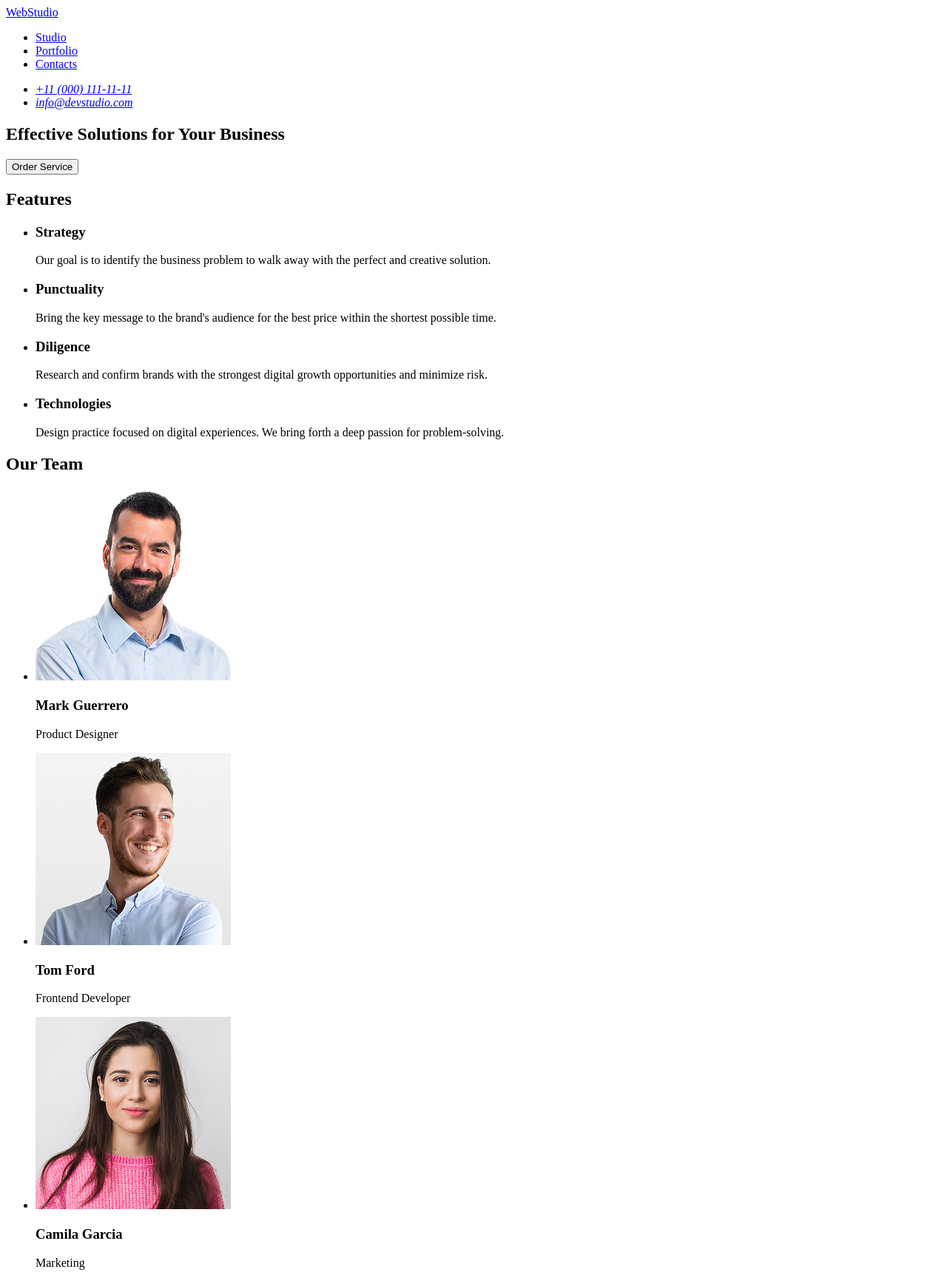
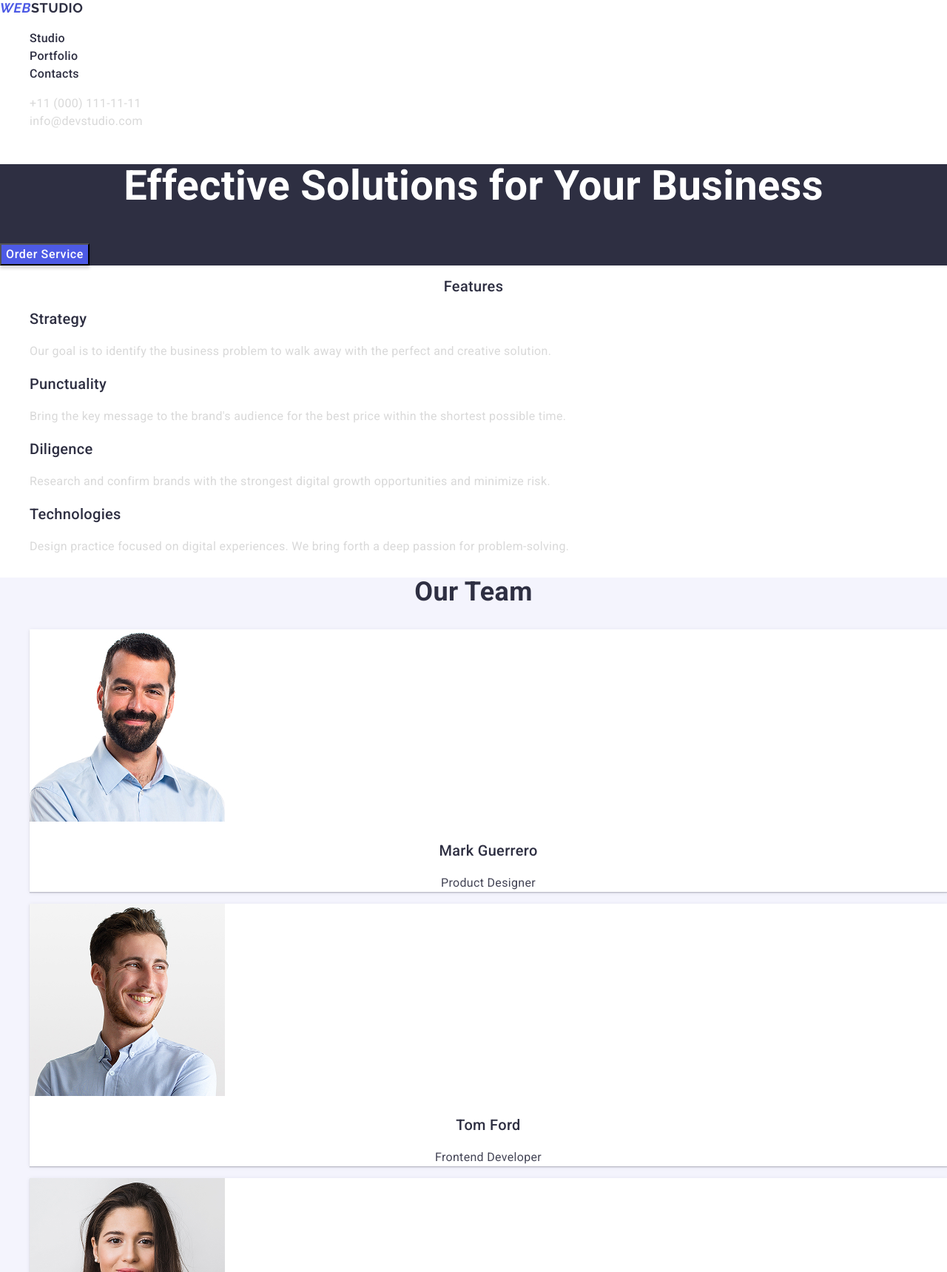
Before and after one commit to Oleh-Freeman/goit-markup-hw-02, a plain HTML site: page index.html in a window 1280 px wide. Shown: the top 1720 px of the page at 74% size. Drawn offline with nearby package versions, Linux system fonts and the light colour scheme.

Commit message:
check-hw2

```diff
--- /dev/null
+++ b/css/common.css
@@ -0,0 +1,52 @@
+body {
+  font-family: 'Roboto', sans-serif;
+  font-weight: 400;
+  font-size: 16px;
+  line-height: 1.5;
+  letter-spacing: 0.02em;
+  color: #434455;
+}
+ul,
+ol {
+  list-style-type: none;
+}
+a {
+  color: inherit;
+  text-decoration: none;
+}
+p {
+}
+button {
+  cursor: pointer;
+}
+address {
+  font-style: normal;
+}
+.logo-big {
+  font-family: 'Raleway', sans-serif;
+  font-weight: 700;
+  font-style: italic;
+  font-size: 18px;
+  line-height: 1.17;
+  letter-spacing: 0.03em;
+  text-transform: uppercase;
+  color: #4d5ae5;
+}
+.logo-header {
+  font-family: 'Raleway', sans-serif;
+  font-weight: 700;
+  font-size: 18px;
+  line-height: 1.17;
+  letter-spacing: 0.03em;
+  text-transform: uppercase;
+  color: #2e2f42;
+}
+.logo-footer {
+  font-family: 'Raleway', sans-serif;
+  font-weight: 700;
+  font-size: 18px;
+  line-height: 1.17;
+  letter-spacing: 0.03em;
+  text-transform: uppercase;
+  color: #f4f4fd;
+}
--- /dev/null
+++ b/css/features.css
@@ -0,0 +1,31 @@
+.section {
+}
+.features {
+}
+.section-title {
+  font-weight: 700;
+  font-size: 36px;
+  line-height: 1.11;
+  text-align: center;
+  color: #2e2f42;
+}
+.features-title {
+  font-weight: 500;
+  font-size: 20px;
+  line-height: 1.2;
+  color: #2e2f42;
+}
+.features-list {
+}
+.features-item {
+}
+.features-subtitle {
+  font-weight: 500;
+  font-size: 20px;
+  line-height: 1.2;
+  color: #2e2f42;
+}
+.features-text {
+  font-size: 16px;
+  color: #d9d9d9;
+}
--- /dev/null
+++ b/css/footer.css
@@ -0,0 +1,8 @@
+.footer {
+  background: #2e2f42;
+}
+
+.footer-slogan {
+  font-size: 16px;
+  color: #f4f4fd;
+}
--- /dev/null
+++ b/css/header.css
@@ -0,0 +1,32 @@
+.header {
+}
+.nav {
+}
+.nav-list {
+}
+.nav-list-item {
+}
+.nav-list-link {
+  font-weight: 500;
+  font-size: 16px;
+  color: #2e2f42;
+}
+.nav-list-link:hover,
+.nav-list-link:focus {
+  color: #4d5ae5;
+}
+
+.contacts {
+}
+.contacts-list {
+}
+.contacts-item {
+}
+.contacts-link {
+  font-size: 16px;
+  color: #d9d9d9;
+}
+.contacts-link:hover,
+.contacts-link:focus {
+  color: #4d5ae5;
+}
--- /dev/null
+++ b/css/hero.css
@@ -0,0 +1,20 @@
+.hero {
+  background: #2e2f42;
+}
+.hero-slogan {
+  font-weight: 700;
+  font-size: 56px;
+  line-height: 1.07;
+  text-align: center;
+  color: #fff;
+}
+.btn {
+  font-weight: 500;
+  font-size: 16px;
+  line-height: 1.5;
+  letter-spacing: 0.04em;
+  background-color: transparent;
+  color: #fff;
+  box-shadow: 0 4px 4px 0 rgba(0, 0, 0, 0.15);
+  background: #4d5ae5;
+}
--- /dev/null
+++ b/css/main.css
@@ -0,0 +1,8 @@
+@import './common.css';
+
+@import './header.css';
+@import './hero.css';
+@import './features.css';
+@import './team.css';
+@import './portfolio.css';
+@import './footer.css';
--- /dev/null
+++ b/css/portfolio.css
@@ -0,0 +1,25 @@
+.portfolio {
+}
+.portfolio-title {
+  font-weight: 700;
+  font-size: 36px;
+  line-height: 1.11;
+  text-align: center;
+  color: #2e2f42;
+}
+.portfolio-list {
+}
+.portfolio-item {
+}
+.portfolio-ill {
+}
+.portfolio-subtitle {
+  font-weight: 500;
+  font-size: 20px;
+  line-height: 1.2;
+  color: #2e2f42;
+}
+.portfolio-app {
+  font-size: 16px;
+  color: #434455;
+}
--- a/css/styles.css
+++ /dev/null
@@ -1,17 +0,0 @@
-body {
-  font-family: Arial, sans-serif;
-  line-height: 1.5;
-  color: #1f2937;
-  background-color: #f8fafc;
-  margin: 0;
-  padding: 40px 24px;
-}
-
-h1,
-h2 {
-  margin-top: 0;
-}
-
-ul {
-  padding-left: 20px;
-}
--- /dev/null
+++ b/css/team.css
@@ -0,0 +1,34 @@
+.team {
+  background: #f4f4fd;
+}
+.team-title {
+  font-weight: 700;
+  font-size: 36px;
+  line-height: 1.11;
+  text-align: center;
+  color: #2e2f42;
+}
+.team-list {
+}
+.team-card {
+  box-shadow:
+    0 2px 1px 0 rgba(46, 47, 66, 0.08),
+    0 1px 1px 0 rgba(46, 47, 66, 0.16),
+    0 1px 6px 0 rgba(46, 47, 66, 0.08);
+  background: #fff;
+}
+.team-img {
+}
+.team-name {
+  font-weight: 500;
+  font-size: 20px;
+  line-height: 1.2;
+  text-align: center;
+  color: #2e2f42;
+}
+.team-job {
+  font-size: 16px;
+  line-height: 1.5;
+  text-align: center;
+  color: #434455;
+}
--- a/index.html
+++ b/index.html
@@ -4,30 +4,42 @@
 <head>
     <meta charset="UTF-8">
     <meta name="viewport" content="width=device-width, initial-scale=1.0">
-    <title>hw1-oleh-freeman</title>
+    <title>hw-oleh-freeman</title>
+    <!-- fonts Raleway+Robotto -->
+    <link rel="preconnect" href="https://fonts.googleapis.com">
+    <link rel="preconnect" href="https://fonts.gstatic.com" crossorigin>
+    <link
+        href="https://fonts.googleapis.com/css2?family=Raleway:ital,wght@0,100..900;1,100..900&family=Roboto:ital,wght@0,100..900;1,100..900&display=swap"
+        rel="stylesheet">
+    <!-- modern-normalize -->
+    <link rel="stylesheet" href="https://cdnjs.cloudflare.com/ajax/libs/modern-normalize/3.0.1/modern-normalize.css"
+        integrity="sha512-gnAN+RgTMylunXI7AMg+PtcUGpKZFkZJoFIkAWvdPFRrFJz3p2tx4+9xbjILRfN7CzoViMgS8vSf06fSQzWZjA=="
+        crossorigin="anonymous" referrerpolicy="no-referrer">
+    <!-- styles css -->
+    <link rel="stylesheet" href="./css/main.css">
 </head>
 
 <body>
-    <header id="header">
+    <header class="header" id="header">
         <!-- logo -->
-        <a href="index.html">WebStudio</a>
+        <a class="logo-header" href="index.html"><span class="logo-big">Web</span>Studio</a>
         <!--nav -->
-        <nav id="nav">
-            <ul>
-                <li><a href="#header">Studio</a></li>
-                <li><a href="#features">Portfolio</a></li>
-                <li><a href="#address">Contacts</a></li>
+        <nav class="nav" id="nav">
+            <ul class="nav-list">
+                <li class="nav-list-item"><a class="nav-list-link" href="#header">Studio</a></li>
+                <li class="nav-list-item"><a class="nav-list-link" href="#portfolio">Portfolio</a></li>
+                <li class="nav-list-item"><a class="nav-list-link" href="#address">Contacts</a></li>
             </ul>
         </nav>
         <!-- адреса -->
-        <address id="address">
-            <ul>
-                <li>
-                    <a href="tel:+110001111111">
+        <address class="contacts" id="address">
+            <ul class="contacts-list">
+                <li class="contacts-item">
+                    <a class="contacts-link" href="tel:+110001111111">
                         +11 (000) 111-11-11</a>
                 </li>
-                <li>
-                    <a href="mailto:info@devstudio.com">info@devstudio.com</a>
+                <li class="contacts-item">
+                    <a class="contacts-link" href="mailto:info@devstudio.com">info@devstudio.com</a>
                 </li>
             </ul>
         </address>
@@ -35,73 +47,123 @@
 
     <main>
         <!-- section hero -->
-        <section id="hero">
-            <h1>Effective Solutions
+        <section class="hero" id="hero">
+            <h1 class="hero-slogan">Effective Solutions
                 for Your Business</h1>
-            <button type="button">Order Service</button>
+            <button class="btn" type="button">Order Service</button>
         </section>
         <!-- section features -->
-        <section id="features">
-            <h2>Features</h2>
-            <ul>
-                <li>
-                    <h3>Strategy</h3>
-                    <p>Our goal is to identify the business
-                        problem to walk away with the perfect and creative solution.</p>
+        <section class="section features" id="features">
+            <h2 class="section-title features-title">Features</h2>
+            <ul class="features-list">
+                <li class="features-item">
+                    <h3 class="features-subtitle">Strategy</h3>
+                    <p class="features-text" width: 264px;>Our goal is to identify the business problem
+                        to walk away with the perfect
+                        and creative solution.</p>
                 </li>
-                <li>
-                    <h3>Punctuality</h3>
-                    <p>Bring the key message to the brand's audience for the best price within the shortest possible
+                <li class="features-item">
+                    <h3 class="features-subtitle">Punctuality</h3>
+                    <p class="features-text" width: 264px;>Bring the key message to the brand's audience
+                        for the best price within the
+                        shortest possible
                         time.
                     </p>
                 </li>
-                <li>
-                    <h3>Diligence</h3>
-                    <p>Research and confirm brands with the strongest digital growth opportunities and minimize
+                <li class="features-item">
+                    <h3 class="features-subtitle">Diligence</h3>
+                    <p class="features-text" width: 264px;>Research and confirm brands with the strongest
+                        digital growth opportunities
+                        and minimize
                         risk.</p>
                 </li>
-                <li>
-                    <h3>Technologies</h3>
-                    <p>Design practice focused on digital experiences. We bring forth a deep passion for
+                <li class="features-item">
+                    <h3 class="features-subtitle">Technologies</h3>
+                    <p class="features-text" width: 264px;>Design practice focused on digital
+                        experiences. We bring forth a deep
+                        passion for
                         problem-solving.
                     </p>
                 </li>
             </ul>
         </section>
-
         <!-- our team section -->
-        <section id="team">
-            <h2>Our Team</h2>
-            <ul>
-                <li>
-                    <img src="./images/team/img-3.jpg" alt="Mark Guerrero Product Designer" width="264" height="260">
-                    <h3>Mark Guerrero</h3>
-                    <p>Product Designer</p>
+        <section class="team" id="team">
+            <h2 class="team-title">Our Team</h2>
+            <ul class="team-list">
+                <li class="team-card">
+                    <img class="team-img" src="./images/team/img-3.jpg" alt="Mark Guerrero Product Designer" width="264"
+                        height="260">
+                    <h3 class="team-name">Mark Guerrero</h3>
+                    <p class="team-job">Product Designer</p>
                 </li>
-                <li>
-                    <img src="./images/team/img-2.jpg" alt="Tom Ford Frontend Developer" width="264" height="260">
-                    <h3>Tom Ford</h3>
-                    <p>Frontend Developer</p>
+                <li class="team-card">
+                    <img class="team-img" src="./images/team/img-2.jpg" alt="Tom Ford Frontend Developer" width="264"
+                        height="260">
+                    <h3 class="team-name">Tom Ford</h3>
+                    <p class="team-job">Frontend Developer</p>
                 </li>
-                <li>
-                    <img src="./images/team/img-1.jpg" alt="Camila Garcia Marketing" width="264" height="260">
-                    <h3>Camila Garcia</h3>
-                    <p>Marketing</p>
+                <li class="team-card">
+                    <img class="team-img" src="./images/team/img-1.jpg" alt="Camila Garcia Marketing" width="264"
+                        height="260">
+                    <h3 class="team-name">Camila Garcia</h3>
+                    <p class="team-job">Marketing</p>
                 </li>
-                <li>
-                    <img src="./images/team/img.jpg" alt="Daniel Wilson UI Designer" width="264" height="260">
-                    <h3>Daniel Wilson</h3>
-                    <p>UI Designer</p>
+                <li class="team-card">
+                    <img class="team-img" src="./images/team/img.jpg" alt="Daniel Wilson UI Designer" width="264"
+                        height="260">
+                    <h3 class="team-name">Daniel Wilson</h3>
+                    <p class="team-job">UI Designer</p>
                 </li>
             </ul>
         </section>
-
+        <!-- portfolio section -->
+        <section class="portfolio" id="portfolio">
+            <h2 class="portfolio-title">Our Portfolio</h2>
+            <ul class="portfolio-list">
+                <li class="portfolio-item">
+                    <img class="portfolio-ill" src="./images/portfolio/project-img-1.jpg" alt="Banking App" width="360">
+                    <h3 class="portfolio-subtitle">Banking App</h3>
+                    <p class="portfolio-app">App</p>
+                </li>
+                <li class="portfolio-item">
+                    <img class="portfolio-ill" src="./images/portfolio/project-img-2.jpg"
+                        alt="Cashless Payment Marketing" width="360">
+                    <h3 class="portfolio-subtitle">Cashless Payment</h3>
+                    <p class="portfolio-app">Marketing</p>
+                </li>
+                <li class="portfolio-item">
+                    <img class="portfolio-ill" src="./images/portfolio/project-img-3.jpg" alt="Meditation App"
+                        width="360">
+                    <h3 class="portfolio-subtitle">Meditation App</h3>
+                    <p class="portfolio-app">App</p>
+                </li>
+                <li class="portfolio-item">
+                    <img class="portfolio-ill" src="./images/portfolio/project-img-4.jpg" alt="Taxi Service Marketing"
+                        width="360">
+                    <h3 class="portfolio-subtitle">Taxi Service</h3>
+                    <p class="portfolio-app">Marketing</p>
+                </li>
+                <li class="portfolio-item">
+                    <img class="portfolio-ill" src="./images/portfolio/project-img-5.jpg"
+                        alt="Screen Illustrations Design" width="360">
+                    <h3 class="portfolio-subtitle">Screen Illustrations</h3>
+                    <p class="portfolio-app">Design</p>
+                </li>
+                <li class="portfolio-item">
+                    <img class="portfolio-ill" src="./images/portfolio/project-img-6.jpg" alt="Online Courses Marketing"
+                        width="360">
+                    <h3 class="portfolio-subtitle">Online Courses</h3>
+                    <p class="portfolio-app">Marketing</p>
+                </li>
+            </ul>
+        </section>
     </main>
-
-    <footer id="footer">
+    <!-- footer -->
+    <footer class="footer" id="footer">
         <!-- logo -->
-        <a href="index.html">WebStudio</a>
-        <p>
+        <a class="logo-footer" href="index.html"><span class="logo-big">Web</span>Studio</a>
+        <p class="footer-slogan">
             Increase the flow of customers and sales for your business with digital marketing & growth
             solutions.
         </p>
```
Also changed, not shown: images/portfolio/project-img-1.jpg (added), images/portfolio/project-img-2.jpg (added), images/portfolio/project-img-3.jpg (added), images/portfolio/project-img-4.jpg (added), images/portfolio/project-img-5.jpg (added), images/portfolio/project-img-6.jpg (added), 3 other files.
